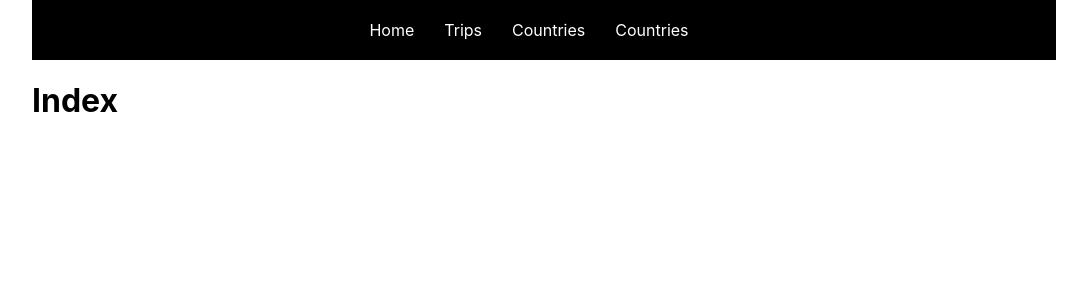
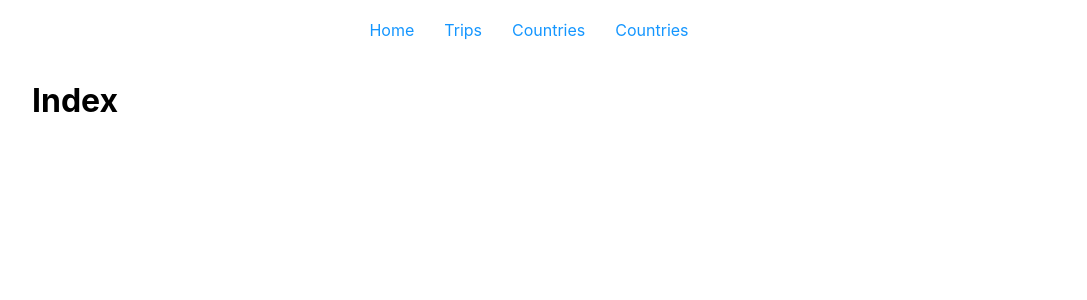
Before and after one commit to chrdina/shells-steps, a React (Create React App) app: page /#/trips in a window 1280 px wide. Shown: the top 300 px of the page, without its empty margins (96-1183 px from the left). Built offline with nearby package versions, Linux system fonts and the light colour scheme.

Commit message:
Trips displaying all content mapped from props -- messy

```diff
--- a/src/index.css
+++ b/src/index.css
@@ -28,10 +28,14 @@ ul, a {
   align-self: flex-start;
   justify-content: center;
   top: 0;
-  color: white;
+  color: rgb(20,150,255);
   padding-top: 20px;
   padding-bottom: 20px;
-  background-color: black;
+  background-color: #FFFFFF;
+}
+.nav a:active {
+  color: black;
+  font-weight: bold;
 }
 
 .nav li {
@@ -81,3 +85,13 @@ ul, a {
   padding: 10px;
   font: bold 18px/25px Helvetica, Sans-Serif;
 }
+
+
+.trip-hero-img {
+  width: 100%;
+  height: auto;
+}
+
+.trip-hero-img img {
+  width: 100%;
+}
--- a/src/pages/trip.js
+++ b/src/pages/trip.js
@@ -2,10 +2,26 @@ import React from 'react';
 
 function Trip(props) {
 
-  const { params } = props.match
+  const { params } = props.match;
+
+  console.log("Trip Props: ");
+  console.log(props.location.data);
+
+  const data = props.location.data;
+  const propsList = Object.entries(data).map(([key,value]) => {
+    return (
+      <p>{key}: {value.toString()}</p>
+    )
+  });
+
+  // const tripDataMapped = Object.entries(params)
   return (
     <React.Fragment>
       <h1>Trip ID is: {params.id}</h1>
+      <div class="trip-hero-img">
+        <img src={data.tilePicTrip.fields.file.url} />
+      </div>
+      {propsList}
     </React.Fragment>
   );
 
--- a/src/pages/trips.js
+++ b/src/pages/trips.js
@@ -28,7 +28,8 @@ class Trips extends React.Component {
           {trips != null && trips.map(
             (trip) =>
             <Tile key={trip.tripName}
-              type='trip' text={trip.tripName}
+              type='trip'
+              text={trip.tripName}
               imgSrc={(trip.tilePicTrip != null && trip.tilePicTrip.fields != null) ? trip.tilePicTrip.fields.file.url : undefined}
               data={trip}
             />
```
